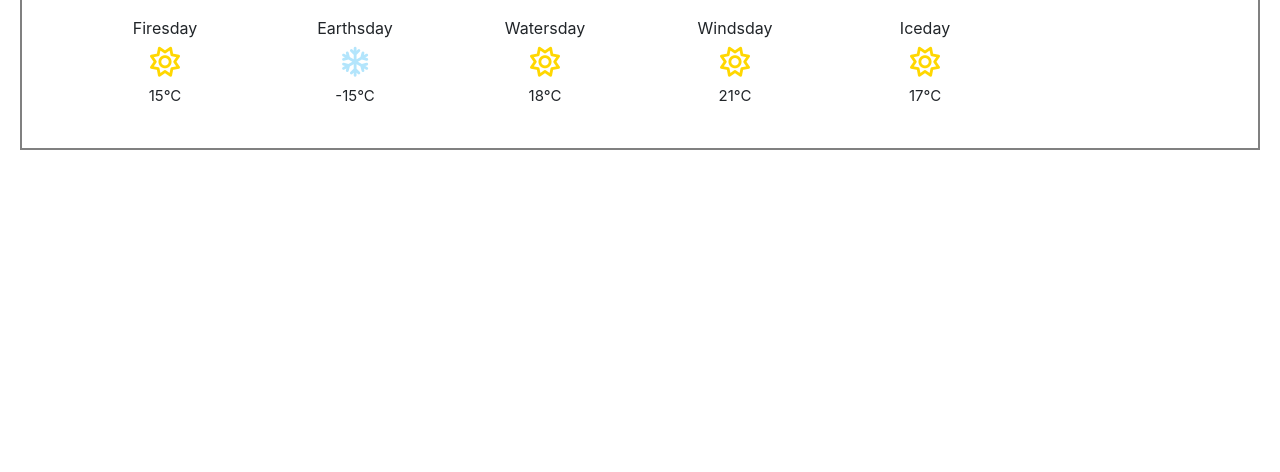
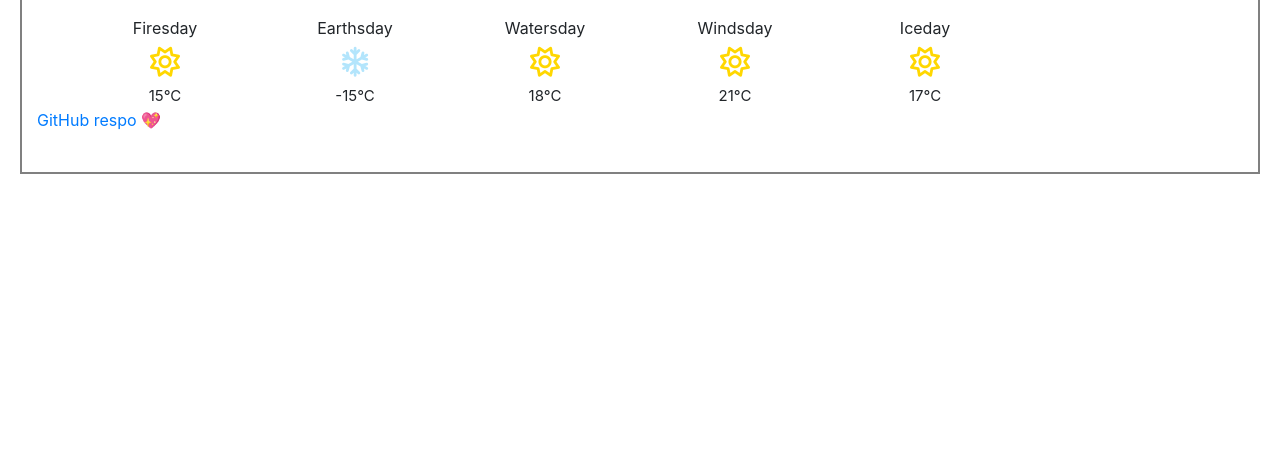
Before and after one commit to SullyRin/lubear-weather-app, a website built with Parcel: page index.html in a window 1280 px wide. Shown: the part 328-800 px from the top of the page. Built offline with nearby package versions, Linux system fonts and the light colour scheme.

Commit message:
added the link to the github repo

```diff
--- a/index.html
+++ b/index.html
@@ -105,5 +105,6 @@
       </div>
     </div>
     <script src="src/index.js"></script>
+    <a href="https://github.com/SullyRin/lubear-weather-app">GitHub respo 💖</a>
   </body>
 </html>
```
